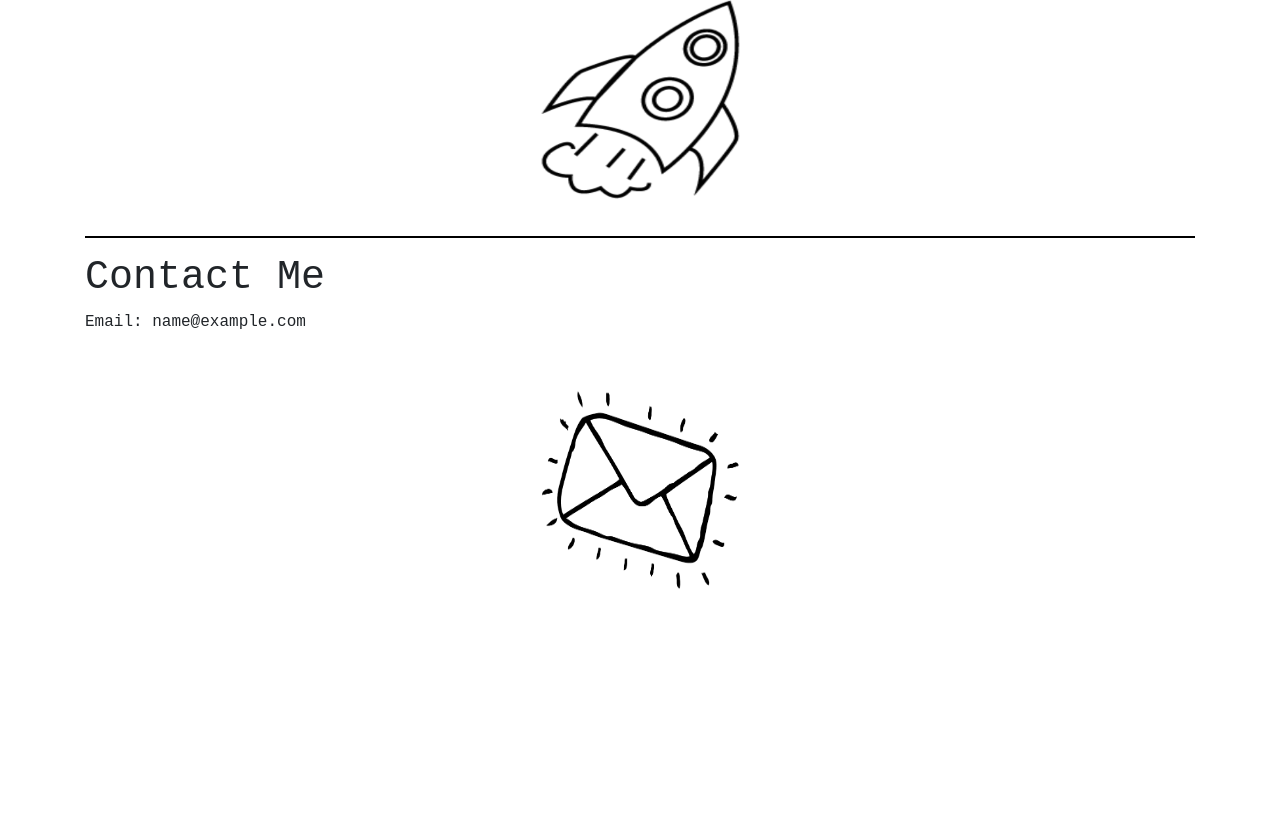
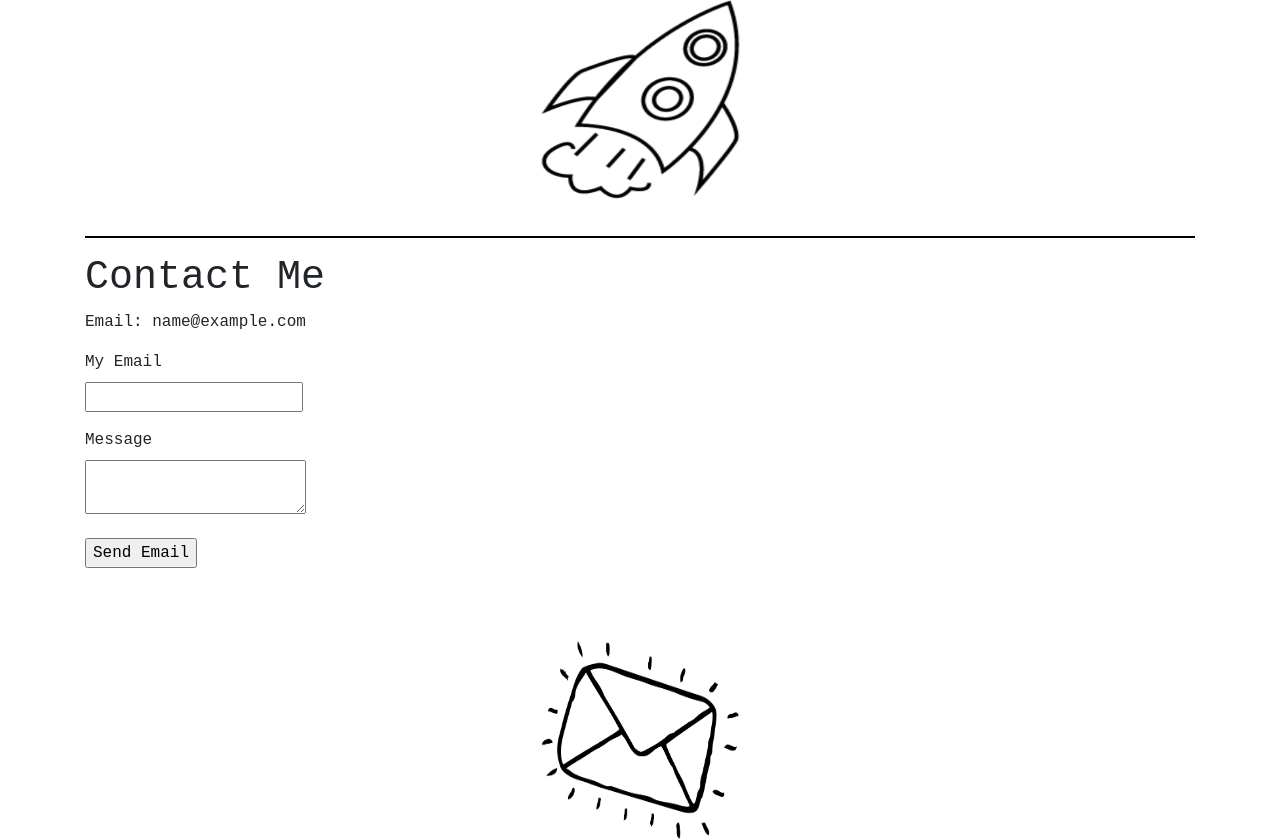
Before and after one commit to janlang1/personal-website-2, a Flask app: page / in a window 1280 px wide. Shown: the part 1894-2733 px from the top of the page. Run offline with Flask 2, Linux system fonts and the light colour scheme; a database or web service that is not in the repository returns one stand-in record (Sample ...); some libraries are stand-ins or nearby versions.

Commit message:
email doesnt work

```diff
--- a/application/__init__.py
+++ b/application/__init__.py
@@ -1,8 +1,11 @@
 from flask import Flask
 from config import Config
 #from flask_mongoengine import MongoEngine
+from flask_mail import Mail, Message
+
 
 app = Flask(__name__)
 app.config.from_object(Config) #this calls config.py and sets the attributes
+mail = Mail(app)
 
 from application import routes
--- a/application/forms.py
+++ b/application/forms.py
@@ -34,7 +34,7 @@ class IndexEditForm(FlaskForm):
     skills = TextAreaField("Skills", validators=[DataRequired(),Length(min=2)])
     submit = SubmitField("Update")
 
-class ProjectAddFrom(FlaskForm):
+class ProjectAddForm(FlaskForm):
     user = StringField("User", default='johnkang03@gmail.com')
     title = StringField("Title", validators=[DataRequired(),Length(min=2)])
     description = StringField("Description", validators=[DataRequired(),Length(min=2)])
@@ -42,3 +42,8 @@ class ProjectAddFrom(FlaskForm):
     github_url = StringField("Github URL", validators=[DataRequired(),Length(min=2)])
     #index = IntegerField("Index", validators=[DataRequired(),Length(min=2)]) dont need this use .count() and +1
     submit = SubmitField("Add")
+
+class EmailForm(FlaskForm):
+    contacter = StringField("My Email", validators=[DataRequired()])
+    message = TextAreaField("Message", validators=[DataRequired(),Length(min=2)])
+    submit = SubmitField("Send Email")
--- a/application/routes.py
+++ b/application/routes.py
@@ -1,9 +1,10 @@
 from turtle import title
 from flask.helpers import url_for
-from application import app,db
+from application import app,db,mail
 from flask import render_template, request,Response, json, redirect, flash, url_for, session
 from werkzeug.security import generate_password_hash, check_password_hash
-from application.forms import LoginForm, RegisterForm, IndexEditForm, ProjectAddFrom
+from application.forms import LoginForm, RegisterForm, IndexEditForm, ProjectAddForm,EmailForm
+from flask_mail import Message
 
 #for mongo atlas
 from flask_pymongo import pymongo
@@ -12,9 +13,10 @@ from flask_pymongo import pymongo
 @app.route("/index")
 @app.route("/home")
 def index():
+    form = EmailForm()
     one_user = db.db.biography.find_one({"email": "johnkang03@gmail.com"})
     list_of_projects = list(db.db.projects.find({"user":"johnkang03@gmail.com"}))
-    return render_template("index.html", current_user = one_user,list_of_projects=list_of_projects)
+    return render_template("index.html", current_user = one_user,list_of_projects=list_of_projects, form = form)
 
 @app.route("/register",  methods=['GET', 'POST'])
 def register():
@@ -62,7 +64,7 @@ def logout():
 @app.route("/index/edit", methods=['GET', 'POST'])
 def index_edit():
     if session.get('email') != 'johnkang03@gmail.com':
-        flash("You are not the owner of this page!", "error")
+        flash("You are not the owner of this page!",category= "danger")
         redirect(url_for("index"))
     form = IndexEditForm()
     if form.validate_on_submit():
@@ -98,9 +100,9 @@ def index_edit():
 @app.route("/index/project_add", methods=['GET', 'POST'])
 def project_add():
     if session.get('email') != 'johnkang03@gmail.com':
-        flash("You are not the owner of this page!", "error")
+        flash("You are not the owner of this page!", category="danger")
         redirect(url_for("index"))
-    form = ProjectAddFrom()
+    form = ProjectAddForm()
     if form.validate_on_submit():
         #this is from the request, same as request.form.get('')
         user = form.user.data
@@ -127,16 +129,34 @@ def project_add():
 @app.route("/index/project_delete", methods=['GET', 'POST'])
 def project_delete():
     if session.get('email') != 'johnkang03@gmail.com':
-        flash("You are not the owner of this page!", "error")
+        flash("You are not the owner of this page!",category= "danger")
         redirect(url_for("index"))
     #could use request.args['index'] if using url_for arguments
     #to use /<int:id? can't use url_for on the html page
     if request.args['index']:
         db.db.projects.delete_one({'index': int(request.args['index'])})
-        flash("Project deleted!", "error")
+        flash("Project deleted!", category="danger")
     else:
-        flash("No Project Index Found!", "error")
+        flash("No Project Index Found!", category="danger")
     return redirect("/index") #flash doesnt pesist if using url_for (not sure need to double check this claim)
+
+@app.route("/index/email", methods=['GET', 'POST'])
+def email():
+    print("i hit the email route")
+    form = EmailForm()
+    if form.validate_on_submit():
+        print("submitted email")
+        contacter = form.contacter.data
+        message = form.message.data
+        try:
+            msg = Message('email from johnkang.dev', sender = contacter, recipients = ['johnkang03@gmail.com'])
+            msg.body = message + ' ' + contacter
+            mail.send(msg)
+            print(contacter, message, msg)
+            return redirect("/index")
+        except:
+            flash("email did not work!",category= "danger")
+    return redirect("/index")
 
 if __name__ == '__main__':
     # Threaded option to enable multiple instances for multiple user access support
--- a/application/templates/index.html
+++ b/application/templates/index.html
@@ -66,6 +66,28 @@
             <hr>
             <h1> Contact Me</h1>
             <p>Email: {{current_user.email}} </p>
+            <form name="{{url_for('email')}}" action="{{url_for('email')}}" method="post" novalidate>
+                <fieldset class = "form-group";>
+                    {{form.hidden_tag()}}
+                    <p>
+                        {{form.contacter.label}} <br>
+                        {{form.contacter}}
+                        {%for error in form.contacter.errors%}
+                            <span class="error-message">{{error}}</span>
+                        {%endfor%}
+                    </p>
+                    <p>
+                        {{form.message.label}} <br>
+                        {{form.message}}
+                        {%for error in form.message.errors%}
+                            <span class="error-message">{{error}}</span>
+                        {%endfor%}
+                    </p>
+                    <p>
+                        {{form.submit()}}
+                    </p>
+                </fieldset>
+            </form>
             <img class="sectionimg" src="../static/images/contactdoodle.png">
         </div>
 
--- a/config.py
+++ b/config.py
@@ -2,3 +2,9 @@ import os
 
 class Config(object):
     SECRET_KEY = os.environ.get('SECRET_KEY') or b'\xe2Z\xf2\xe4\x10\xf34<\x069t8Z\xd8w\x1e'
+    MAIL_SERVER = 'smtp.gmail.com'
+    MAIL_PORT = 465
+    MAIL_USERNAME = 'johnkang03@gmail.com'
+    MAIL_PASSWORD = os.environ.get('EMAIL_PASS')
+    MAIL_USE_TLS = False
+    MAIL_USE_SSL = True
```
Also changed, not shown: application/templates/index_edit.html (+6 -6 lines), application/templates/project_add.html (+4 -4 lines), application/templates/register.html (+5 -5 lines), readme.md.
